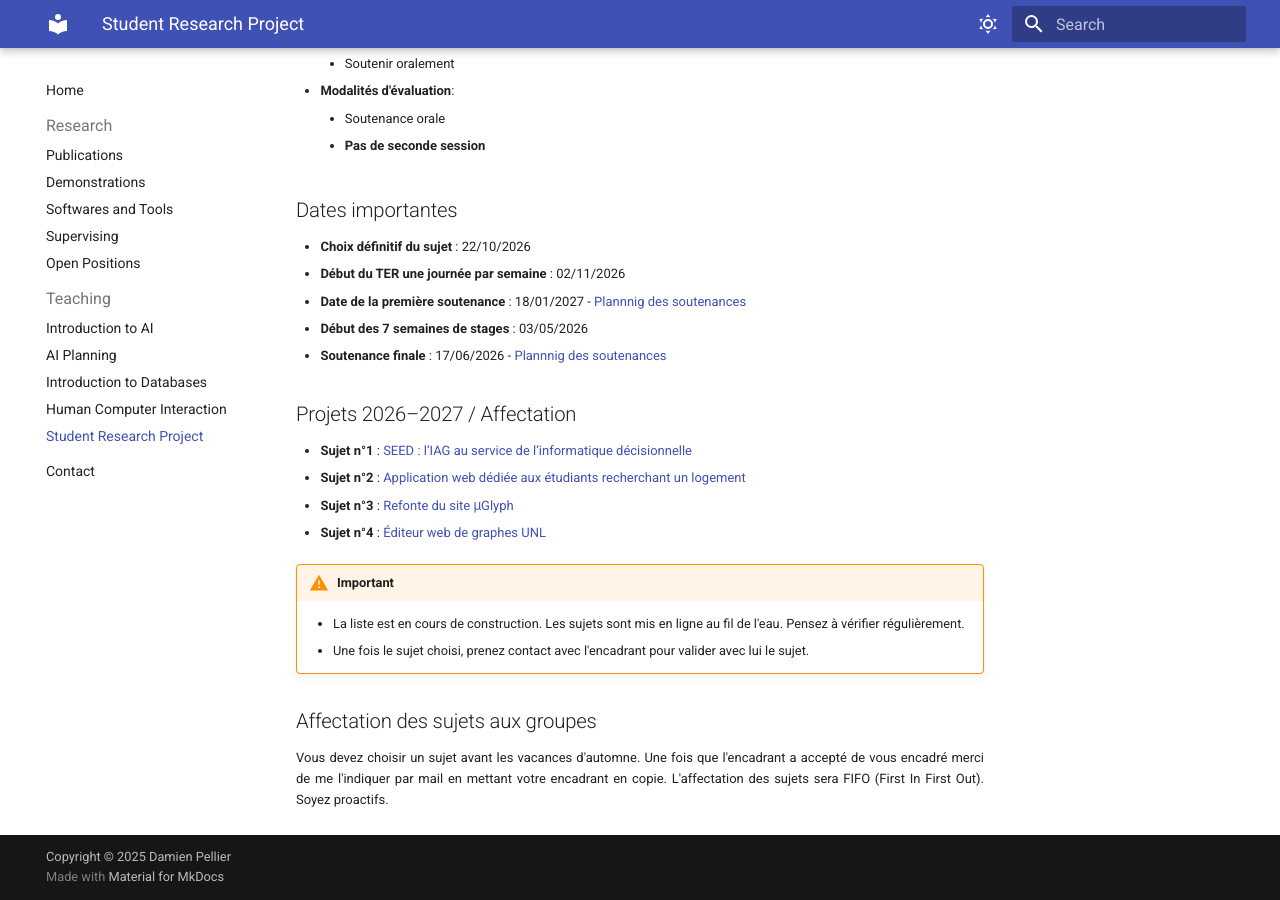
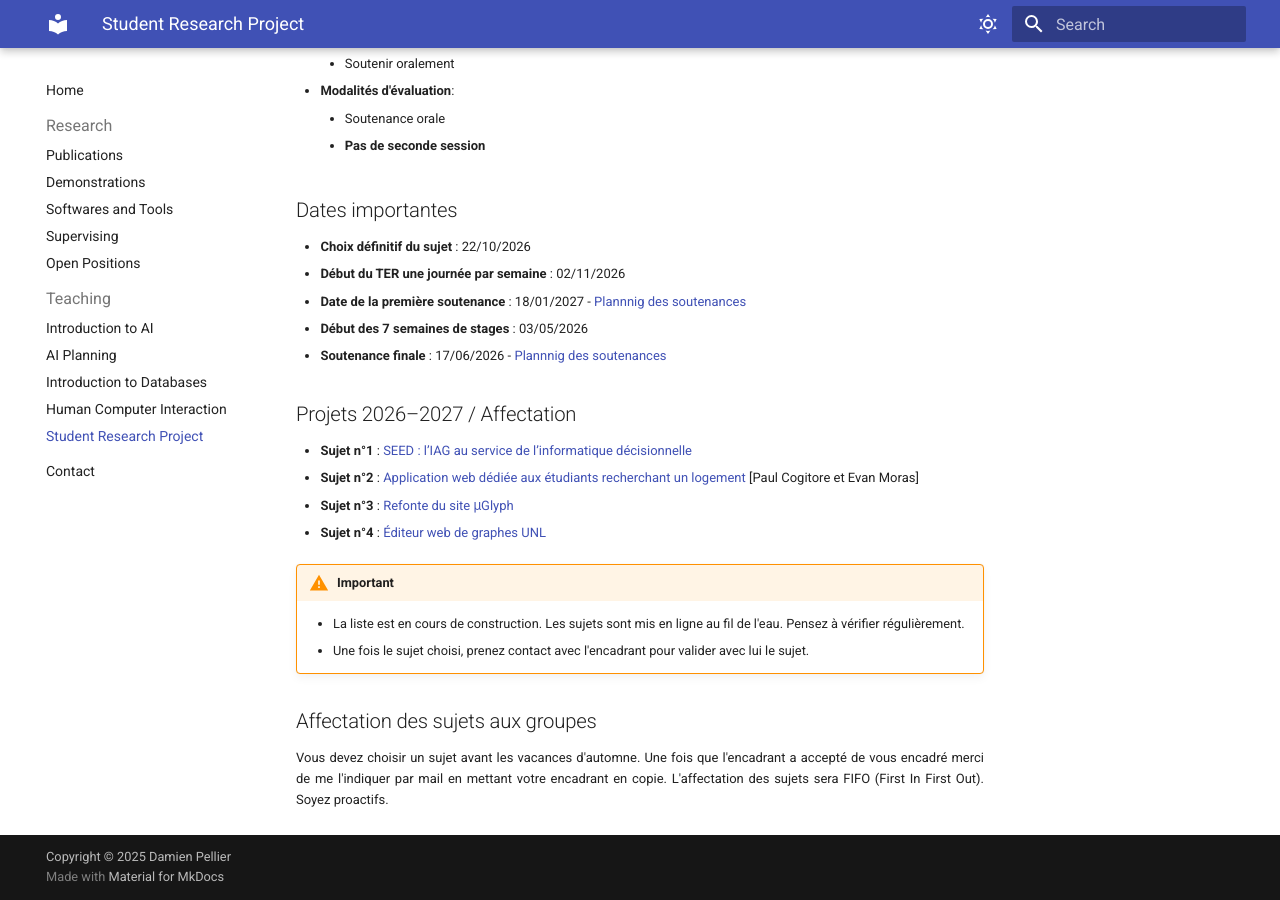
Before and after one commit to pellierd/homepage, an MkDocs documentation site: the page built from docs/teaching/srp.md, in a window 1280 px wide and 900 px high, scrolled down 829 px. Built offline with MkDocs 1.6.1 and Material for MkDocs 9.7.7, drawn with Linux system fonts in a browser that asks for light colours.

Commit message:
Affect ter suject 2

```diff
--- a/docs/teaching/srp.md
+++ b/docs/teaching/srp.md
@@ -36,7 +36,7 @@ La première période du projet est consacrée à l'élaboration des documents p
 ## Projets 2026–2027 / Affectation
 
 - **Sujet n°1** : [SEED : l’IAG au service de l’informatique décisionnelle](srp/Sujet_1_2026.pdf)
-- **Sujet n°2** : [Application web dédiée aux étudiants recherchant un logement](srp/Sujet_2_2026.pdf)
+- **Sujet n°2** : [Application web dédiée aux étudiants recherchant un logement](srp/Sujet_2_2026.pdf) [Paul Cogitore et Evan Moras]
 - **Sujet n°3** : [Refonte du site μGlyph](srp/Sujet_3_2026.pdf)
 - **Sujet n°4** : [Éditeur web de graphes UNL](srp/Sujet_4_2026.pdf)
 
```
